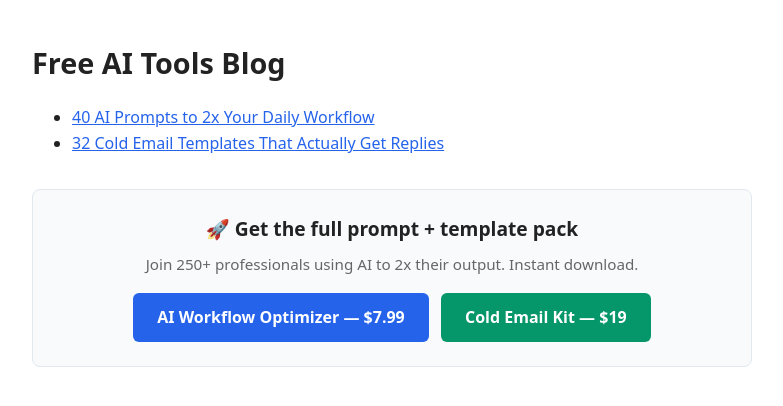
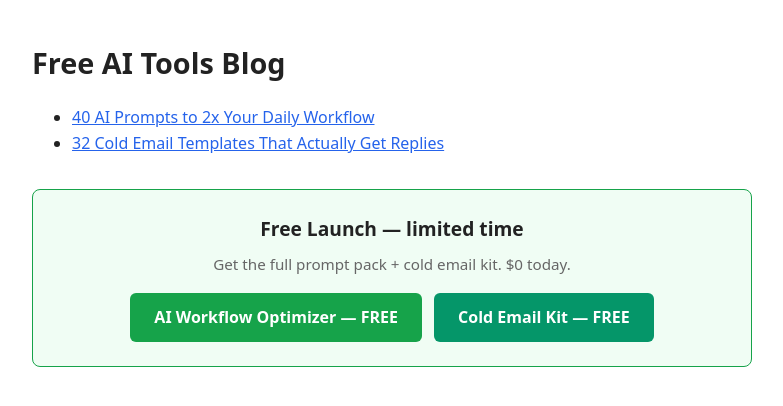
Before and after one commit to maggie-ceo/free-ai-tools-blog, a Jekyll site: the page built from index.md, in a window 1280 px wide. Shown: the top 406 px of the page, without its empty margins (248-1031 px from the left). Built offline with Jekyll 4.4.1, drawn with Linux system fonts in a browser that asks for light colours.

Commit message:
update blog CTA to FREE launch

```diff
--- a/_layouts/default.html
+++ b/_layouts/default.html
@@ -2,28 +2,25 @@
 <html>
 <head>
 <meta charset="utf-8">
+<meta name="viewport" content="width=device-width, initial-scale=1.0">
 <title>{{ page.title | default: site.title }}</title>
-<meta name="description" content="Free AI prompts, cold email templates, and productivity tools. Download ready-to-use templates.">
 <style>
 body{font-family:system-ui,sans-serif;max-width:720px;margin:40px auto;padding:0 20px;line-height:1.6;color:#222}
 a{color:#2563eb}h1{font-size:1.8rem}h2{font-size:1.4rem;margin-top:2rem}
-.post-meta{color:#666;font-size:.9rem;margin-bottom:1.5rem}
-.cta-box{background:#f8fafc;border:1px solid #e2e8f0;border-radius:8px;padding:24px;margin:32px 0;text-align:center}
+.cta-box{background:#f0fdf4;border:1px solid #16a34a;border-radius:8px;padding:24px;margin:32px 0;text-align:center}
 .cta-box h3{margin:0 0 8px;font-size:1.2rem}
 .cta-box p{margin:0 0 16px;color:#666;font-size:.95rem}
-.cta-button{display:inline-block;background:#2563eb;color:#fff;padding:12px 24px;border-radius:6px;text-decoration:none;font-weight:600}
-.cta-button:hover{background:#1d4ed8}
+.cta-button{display:inline-block;background:#16a34a;color:#fff;padding:12px 24px;border-radius:6px;text-decoration:none;font-weight:600}
+.cta-button:hover{background:#15803d}
 </style>
 </head>
 <body>
 {{ content }}
-
-<!-- Email Lead Magnet CTA (every page) -->
 <div class="cta-box">
-<h3>🚀 Get the full prompt + template pack</h3>
-<p>Join 250+ professionals using AI to 2x their output. Instant download.</p>
-<a class="cta-button" href="https://whop.com/hightechenterprise/ai-daily-workflow-optimizer-40-prompts-to-work-2x-faster">AI Workflow Optimizer — $7.99</a>
-<a class="cta-button" href="https://whop.com/hightechenterprise/ai-cold-email-outreach-kit" style="background:#059669;margin-left:8px">Cold Email Kit — $19</a>
+<h3>Free Launch — limited time</h3>
+<p>Get the full prompt pack + cold email kit. $0 today.</p>
+<a class="cta-button" href="https://whop.com/checkout/plan_K7mHakMMvvLHk">AI Workflow Optimizer — FREE</a>
+<a class="cta-button" href="https://whop.com/checkout/plan_6bxboMqPonBsr" style="background:#059669;margin-left:8px">Cold Email Kit — FREE</a>
 </div>
 </body>
 </html>
```
